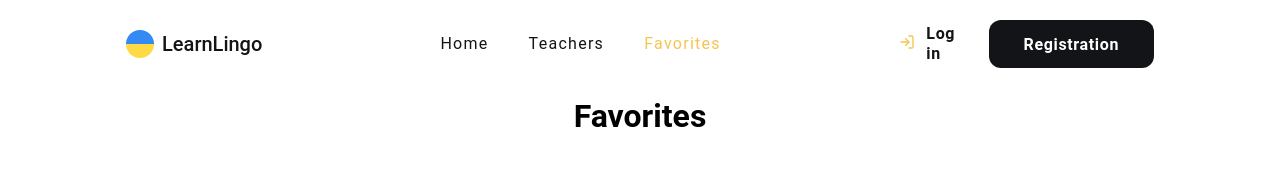
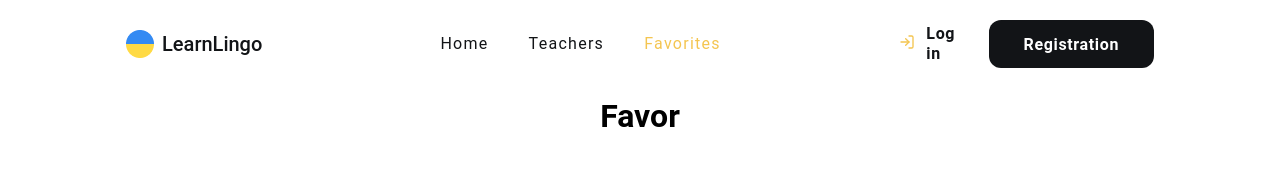
Before and after one commit to Kilativ54/LearnLingo, a React (Create React App) app: page /LearnLingo/favorites in a window 1280 px wide. Shown: the top 188 px of the page. Built offline with nearby package versions, Linux system fonts and the light colour scheme.

Commit message:
start working on favorite

```diff
--- a/src/pages/Favorites.jsx
+++ b/src/pages/Favorites.jsx
@@ -1,6 +1,6 @@
 const Favorites = () => {
     return (
-     <h1>Favorites</h1>
+     <h1>Favor</h1>
 
 
     );
```
